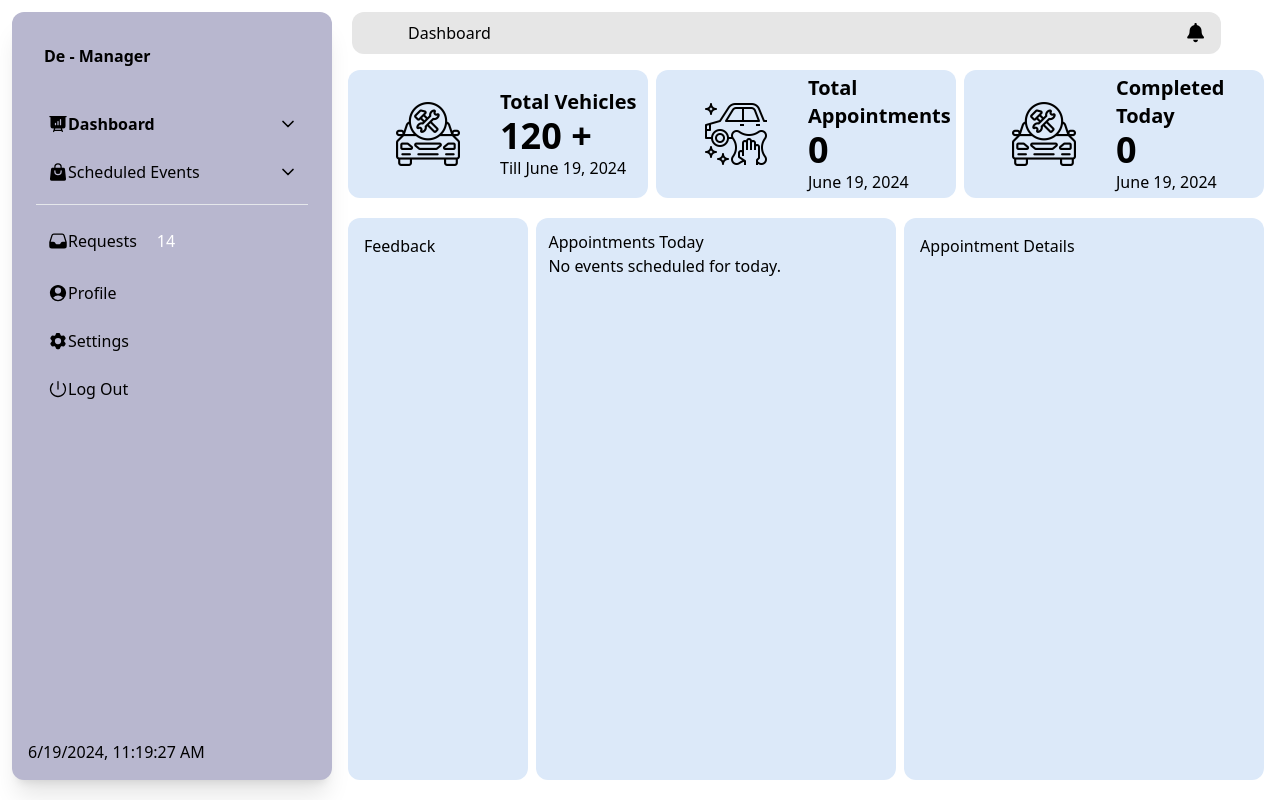
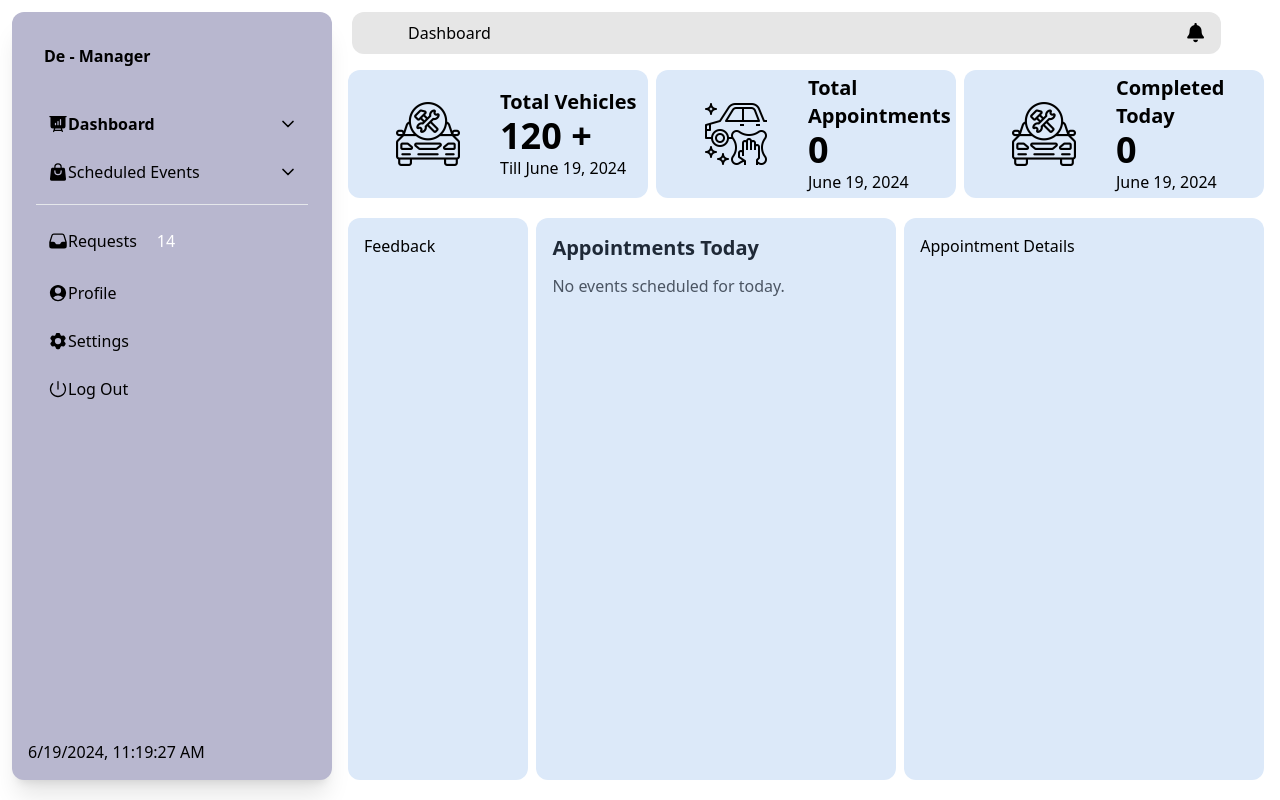
Before and after one commit to YaseeRathnayaka/De-Manager, a React (Vite) app in the folder admin/: page /dashboard in a window 1280 px wide. Built offline with nearby package versions, Linux system fonts and the light colour scheme.

Commit message:
Update Appoitments.jsx

```diff
--- a/admin/src/Components/Containers/Appointments/Appoitments.jsx
+++ b/admin/src/Components/Containers/Appointments/Appoitments.jsx
@@ -7,19 +7,19 @@ const Appointments = ({ className }) => {
   const todayEvents = events.filter(event => isToday(new Date(event.start)));
 
   return (
-    <div className={`mx-1 bg-custom-light-blue rounded-xl pr-3 pl-3 ${className} w-2/5`}>
-      <p className='mt-3 '>Appointments Today</p>
+    <div className={`mx-1 bg-custom-light-blue rounded-xl p-4 ${className} w-2/5`}>
+      <p className='text-xl font-semibold text-gray-800'>Appointments Today</p>
       {todayEvents.length === 0 ? (
-        <p>No events scheduled for today.</p>
+        <p className='mt-3 text-gray-600'>No events scheduled for today.</p>
       ) : (
-        <div className="mt-5 space-y-2 overflow-y-auto h-4/5">
+        <div className="mt-4 space-y-3 overflow-y-auto h-96 ">
           {todayEvents.map(event => (
-            <div key={event.id} className="flex items-center p-2 bg-gray-100 rounded-lg shadow-md hover:bg-gray-200">
+            <div key={event.id} className="flex items-center p-3 bg-white rounded-lg shadow-md hover:bg-gray-100">
               <div className="flex items-center justify-center flex-shrink-0 w-12 h-12 bg-blue-500 rounded-full">
                 <span className="text-lg font-semibold text-white">{event.title.charAt(0)}</span>
               </div>
               <div className="ml-4">
-                <h3 className="text-lg font-semibold">{event.title}</h3>
+                <h3 className="text-lg font-semibold text-gray-800">{event.title}</h3>
                 <p className="text-sm text-gray-600">{new Date(event.start).toLocaleString()}</p>
               </div>
             </div>
```
